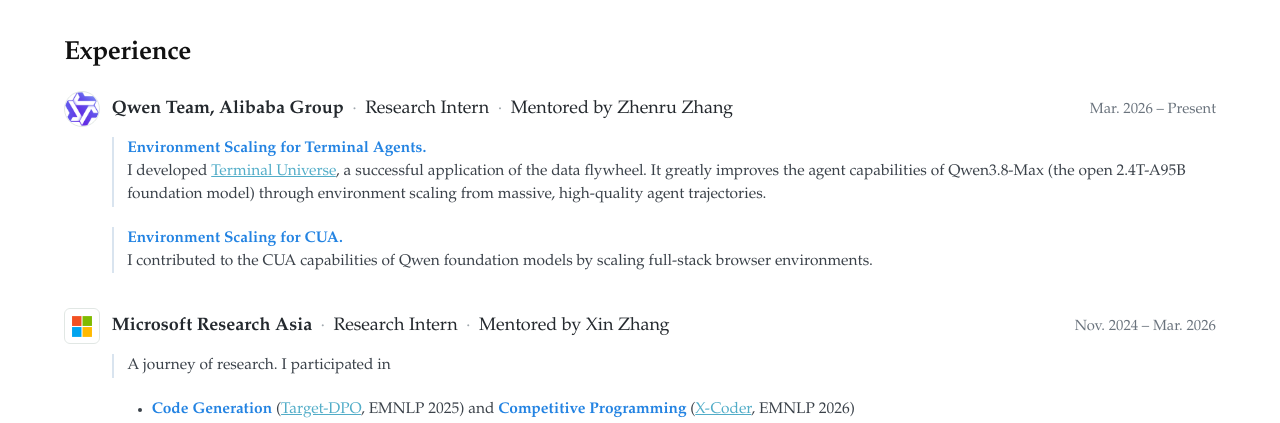
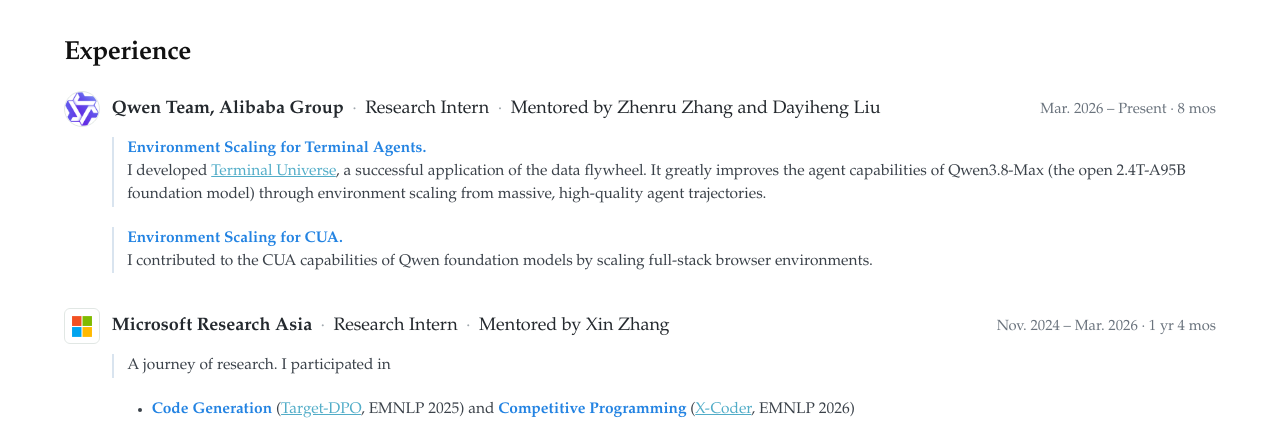
Before and after one commit to JieWu02/JieWu02.github.io, a Jekyll site: the page built from _pages/about.md, in a window 1280 px wide. Shown: the part 221-644 px from the top of the page. Built offline with Jekyll 4.4.1, drawn with Linux system fonts in a browser that asks for light colours.

Commit message:
Add Qwen co-mentor and internship durations

```diff
--- a/_pages/about.md
+++ b/_pages/about.md
@@ -32,8 +32,8 @@ redirect_from:
       <div class="timeline-item__header">
         <img class="timeline-item__logo timeline-item__logo--qwen" src="/images/brands/qwen-logo.png" alt="Qwen logo">
         <div class="timeline-item__identity">
-          <h3 class="timeline-item__title"><span class="timeline-item__org">Qwen Team, Alibaba Group</span><span class="timeline-item__separator"> · </span><span class="timeline-item__focus">Research Intern</span><span class="timeline-item__separator"> · </span><span class="timeline-item__focus">Mentored by Zhenru Zhang</span></h3>
-          <time class="timeline-item__date">Mar. 2026 – Present</time>
+          <h3 class="timeline-item__title"><span class="timeline-item__org">Qwen Team, Alibaba Group</span><span class="timeline-item__separator"> · </span><span class="timeline-item__focus">Research Intern</span><span class="timeline-item__separator"> · </span><span class="timeline-item__focus">Mentored by Zhenru Zhang and Dayiheng Liu</span></h3>
+          <time class="timeline-item__date">Mar. 2026 – Present · 8 mos</time>
         </div>
       </div>
       <div class="timeline-item__detail">
@@ -47,7 +47,7 @@ redirect_from:
         <img class="timeline-item__logo timeline-item__logo--microsoft" src="/images/brands/microsoft-logo.svg" alt="Microsoft logo">
         <div class="timeline-item__identity">
           <h3 class="timeline-item__title"><span class="timeline-item__org">Microsoft Research Asia</span><span class="timeline-item__separator"> · </span><span class="timeline-item__focus">Research Intern</span><span class="timeline-item__separator"> · </span><span class="timeline-item__focus">Mentored by Xin Zhang</span></h3>
-          <time class="timeline-item__date">Nov. 2024 – Mar. 2026</time>
+          <time class="timeline-item__date">Nov. 2024 – Mar. 2026 · 1 yr 4 mos</time>
         </div>
       </div>
       <div class="timeline-item__detail">
```
